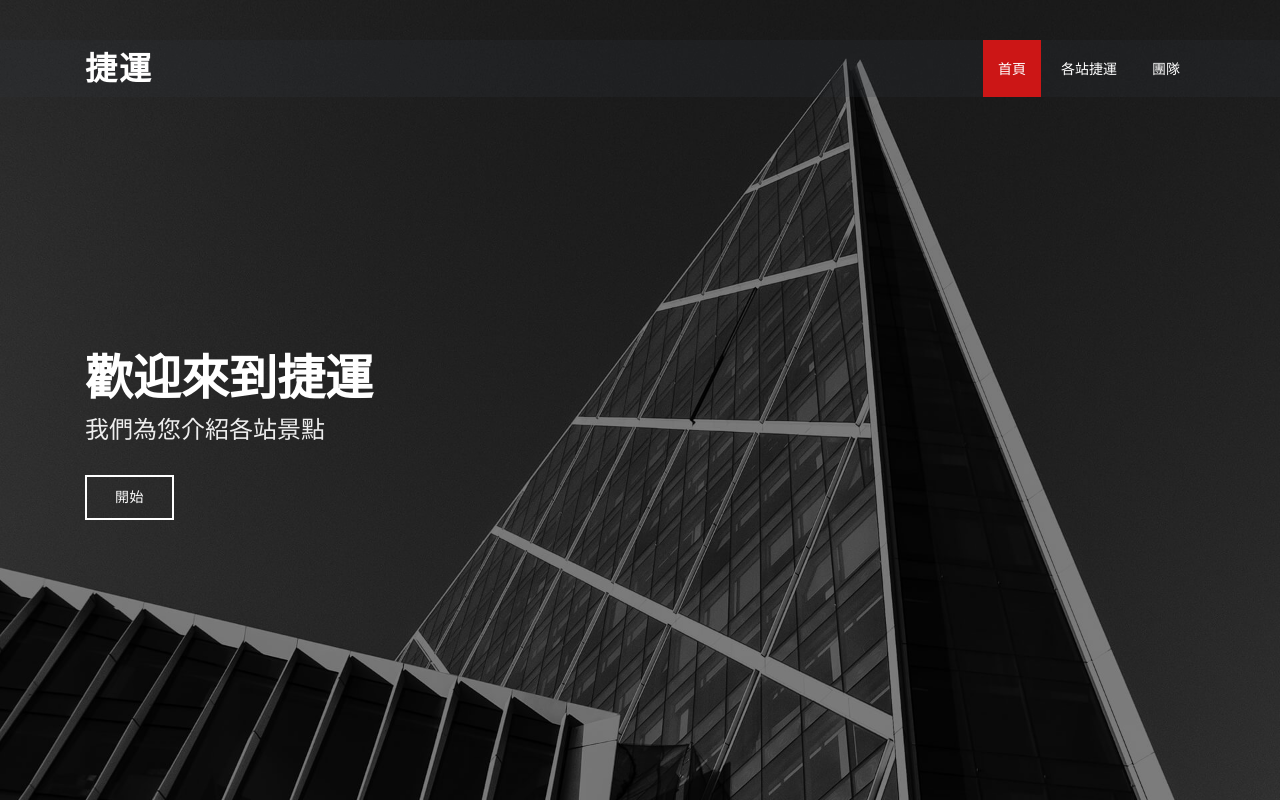
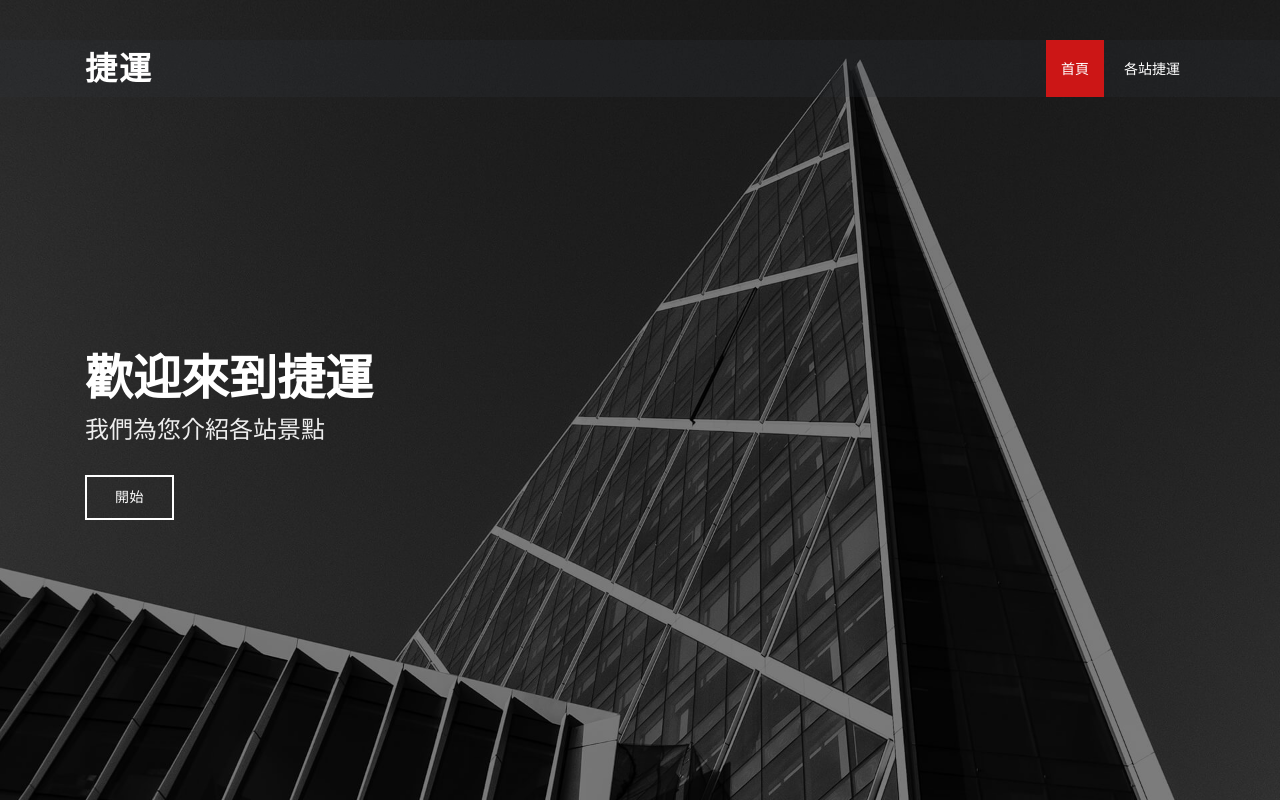
Before and after one commit to z26453986/website, a plain HTML site: page index.html in a window 1280 px wide. Shown: the top 802 px of the page. Drawn offline with nearby package versions, Linux system fonts and the light colour scheme.

Commit message:
Update index.html

```diff
--- a/index.html
+++ b/index.html
@@ -48,7 +48,6 @@
         <ul>
           <li class="active"><a href="index.html">首頁</a></li>
           <li><a href="#各站捷運">各站捷運</a></li>
-          <li><a href="#團隊">團隊</a></li>
         </ul>
       </nav><!-- .nav-menu -->
 
```
